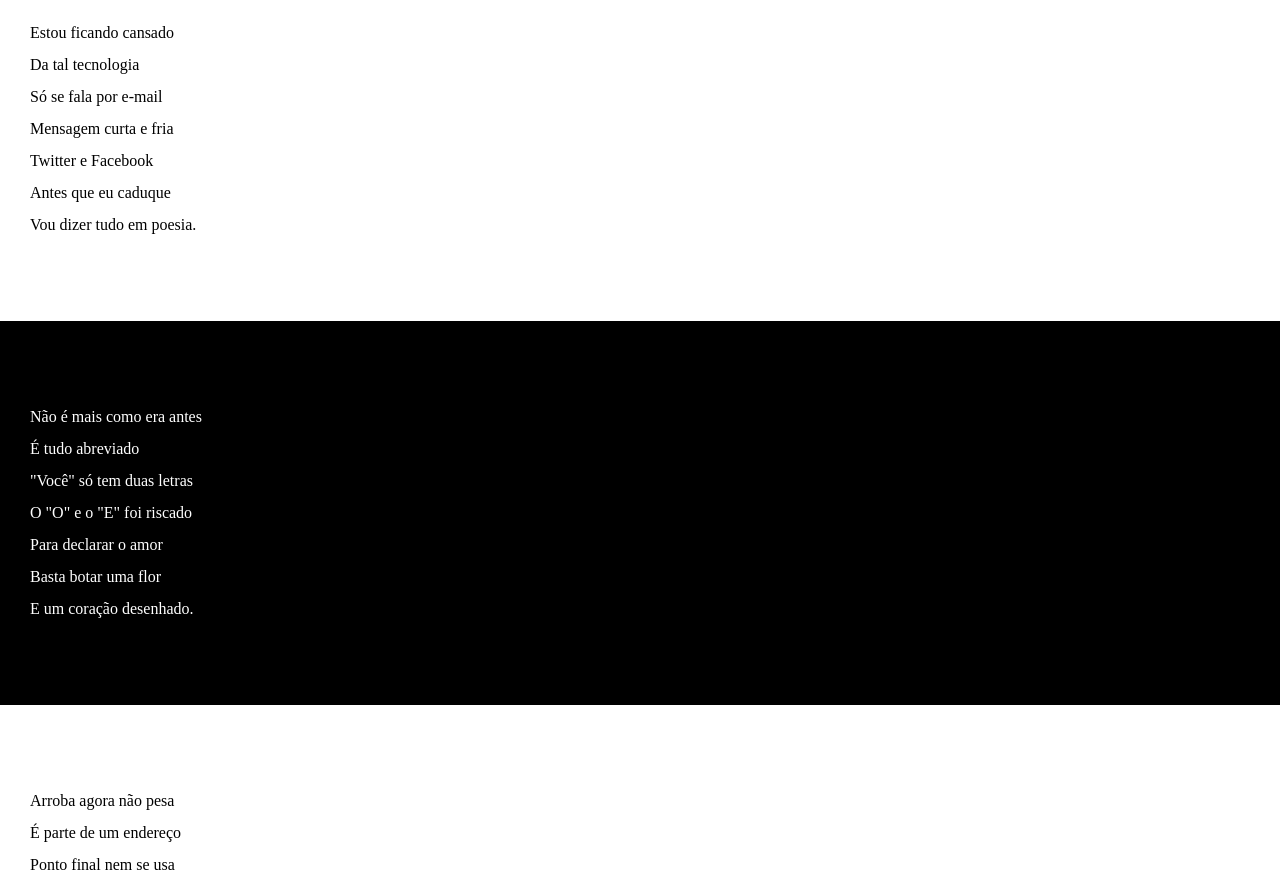
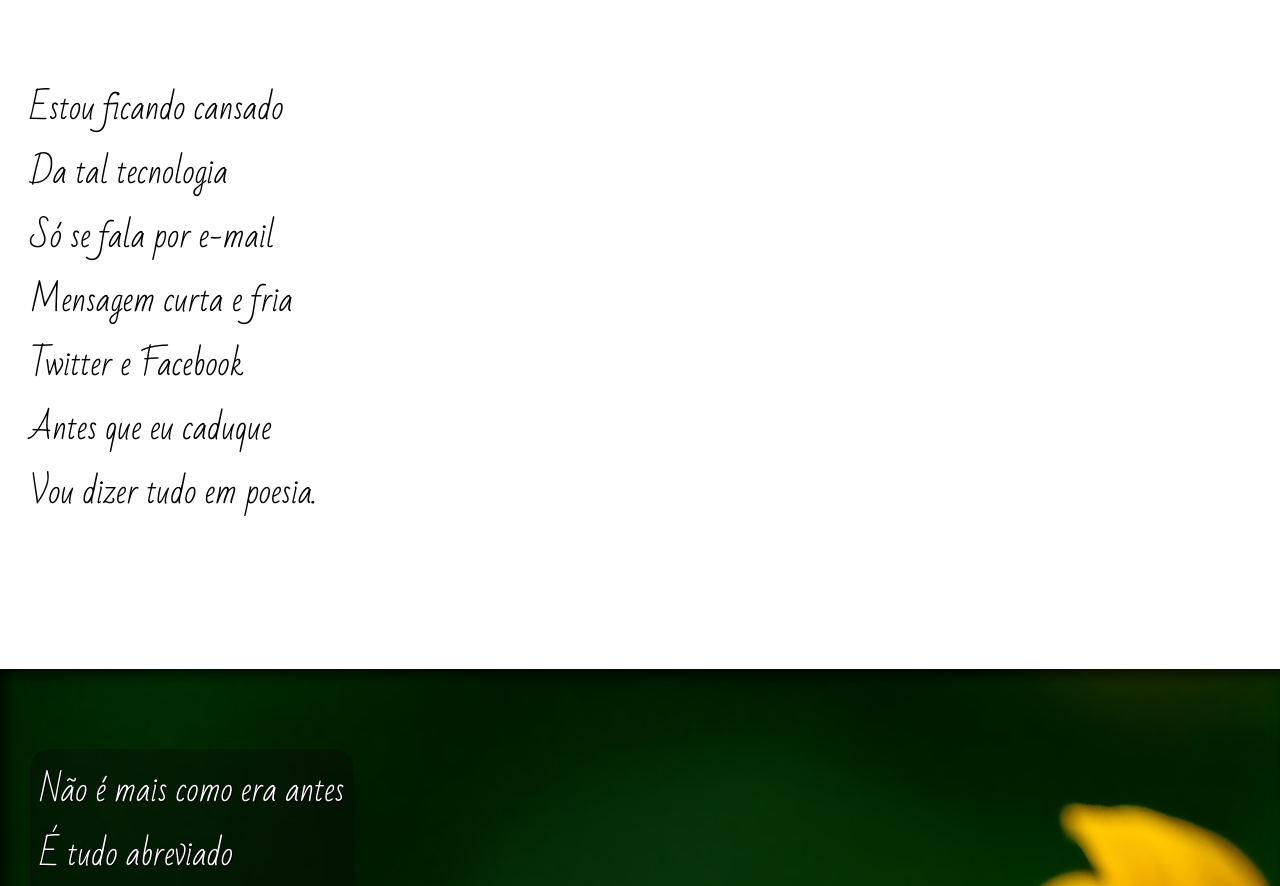
Before and after one commit to LFelipe1988/html-css, a plain HTML site: page desafios/d012/index.html in a window 1280 px wide. Shown: the part 218-1104 px from the top of the page. Drawn offline with Linux system fonts and the light colour scheme.

Commit message:
desafio12final

```diff
--- a/desafios/d012/index.html
+++ b/desafios/d012/index.html
@@ -27,7 +27,7 @@
 
 
 
-<section class="imagem">
+<section class="imagem" id="img01">
     <p>
         Não é mais como era antes<br>
         É tudo abreviado<br>
@@ -62,7 +62,7 @@
     </p>
 </section>
 
-<section class="imagem">
+<section class="imagem" id="img02">
     <p>
         Tenho saudade das cartas<br>
         Escritas com a própria mão<br>
--- a/desafios/d012/style.css
+++ b/desafios/d012/style.css
@@ -1,4 +1,11 @@
 @charset "UTF-8";
+@import url('https://fonts.googleapis.com/css2?family=Bebas+Neue&display=swap');
+@import url('https://fonts.googleapis.com/css2?family=Bad+Script&display=swap');
+:root {
+    --fonte1:Verdana, Geneva, Tahoma, sans-serif;
+    --fonte2:'Bebas Neue', sans-serif;
+    --fonte3:'Bad Script', cursive;
+}
 * {
     margin: 0px;
     padding: 0px;
@@ -6,7 +13,9 @@
 html, body {
     min-height: 100vh;
     background-color:lightgray;
+    font-family: var(--fonte1);
 }
+
 header {
     background-color: black;
     text-align: center;
@@ -15,6 +24,8 @@ h1 {
     color: white;
     padding-top: 50px;
     font-variant: small-caps;
+    font-family: var(--fonte2);
+    font-size: 5em;
 }
 header > p {
     color: white;
@@ -34,7 +45,13 @@ section {
     padding-bottom: 10vh;
     line-height: 2em;
     padding-left: 30px;
+    font-family: var(--fonte3);
+    font-size: 2.0em;
 
+
+}
+section > p {
+    padding-bottom: 2em;
 }
 
 section.normal {
@@ -45,9 +62,28 @@ section.normal {
 section.imagem {
     background-color: black;
     color: white;
+    box-shadow: inset 6px 6px 13px 0px rgba(0, 0, 0, 0.729);
+    background-attachment: fixed;
 }
+section.imagem > p {
+    display: inline-block;
+    background-color: rgba(8, 8, 8, 0.347);
+    border-radius: 20px;
+    padding: 10px;
+    text-shadow: 1px 1px 0px black;
+
+}
+section#img01 {
+    background-image: url(imagens/background001.jpg);
+    background-size: cover;
+}
+section#img02 {
+    background-image: url(imagens/background002.jpg);
+    background-size: cover;
+}
+
 footer {
-    background-color: black;
+    background-color: rgb(15, 14, 14);
     color: white;
     text-align: center;
     padding: 10px;
```
Also changed, not shown: desafios/d012/imagens/flowers.png (added).
